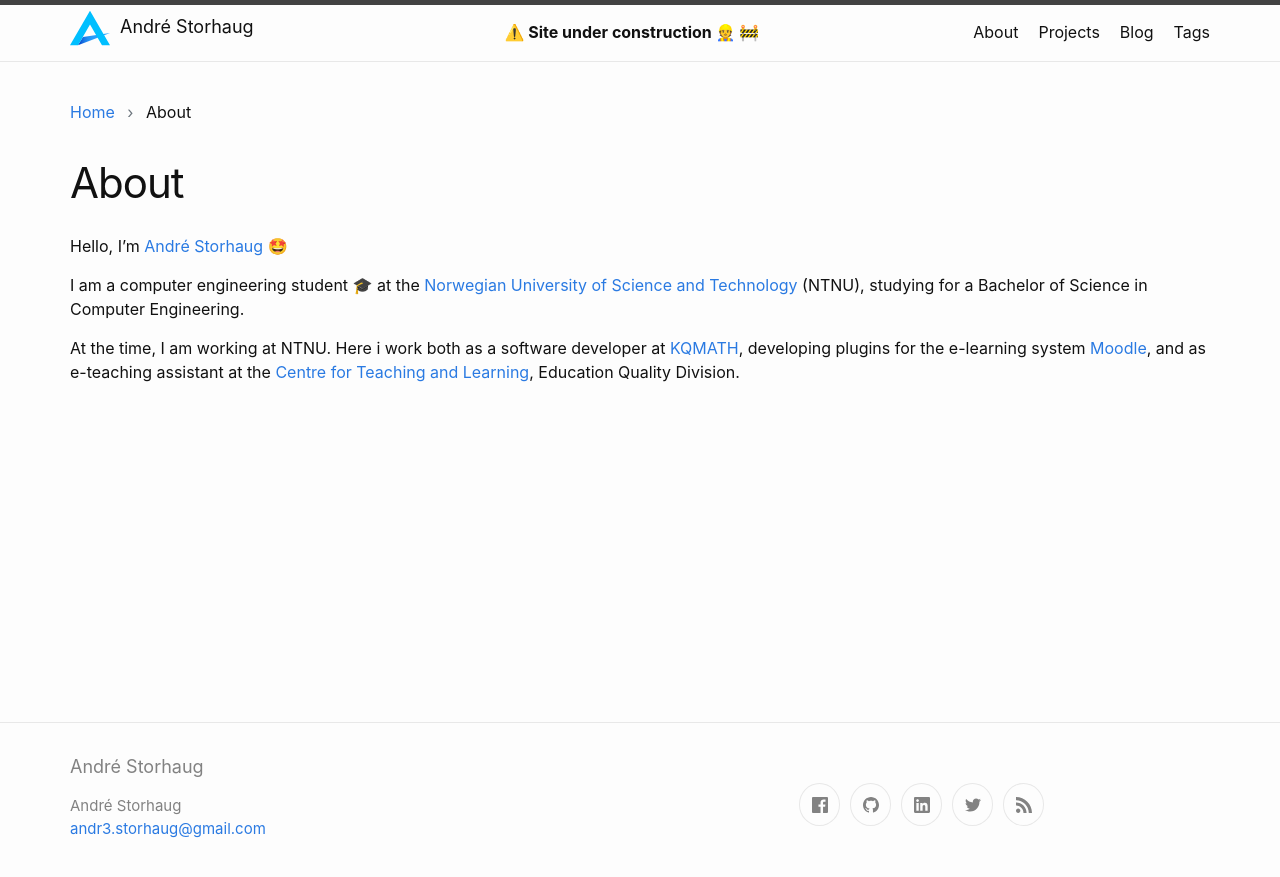
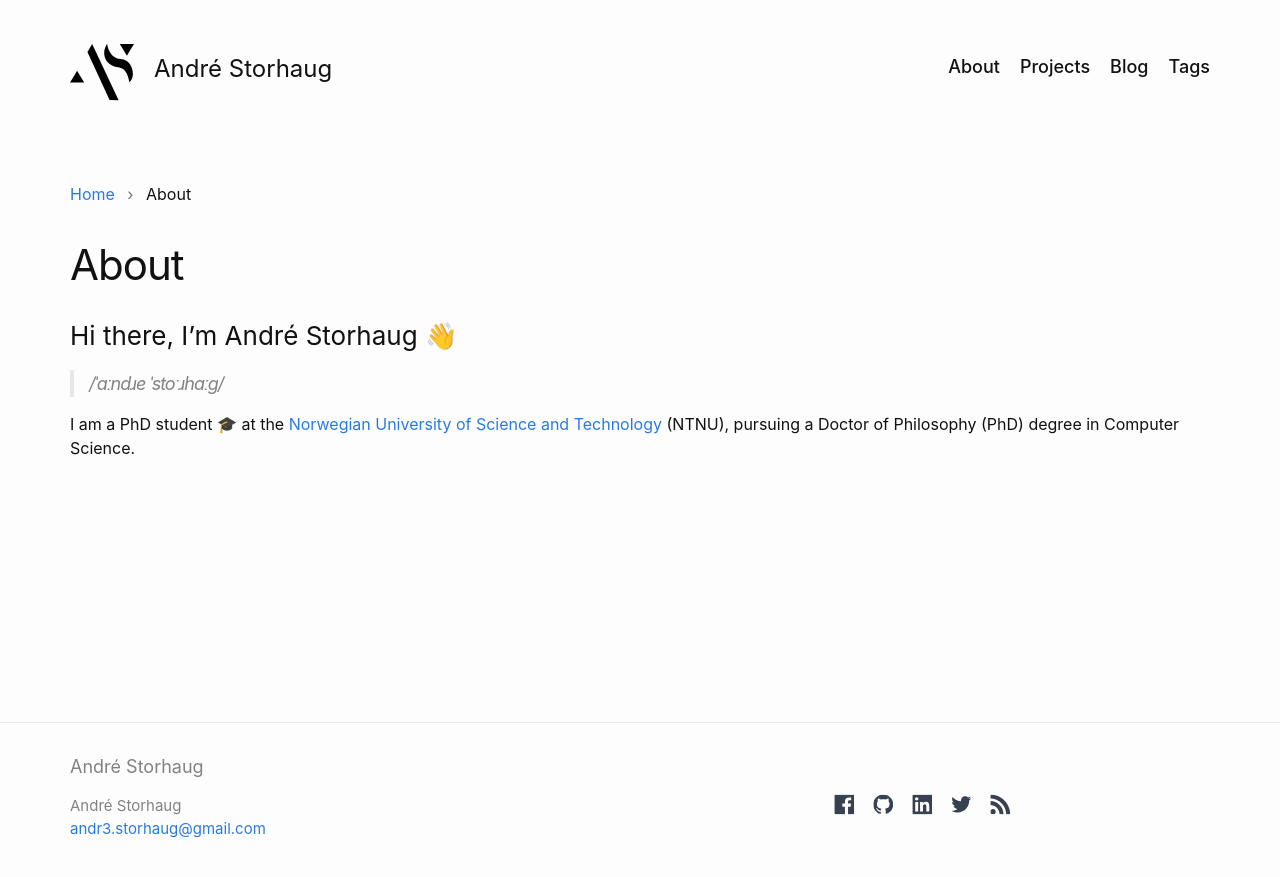
Before and after one commit to andstor/andstor.github.io, a Jekyll site: the page built from about.md, in a window 1280 px wide. Shown: the top 877 px of the page. Built offline with Jekyll 4.4.1, drawn with Linux system fonts in a browser that asks for light colours; nearby versions of some CDN libraries; emoji names are drawn with the system emoji font.

Commit message:
Update infoU

```diff
--- a/Gemfile
+++ b/Gemfile
@@ -33,3 +33,5 @@ end
 
 # Performance-booster for watching directories on Windows
 gem "wdm", "~> 0.1.0", :install_if => Gem.win_platform?
+
+gem "webrick", "~> 1.8"
--- a/_config.yml
+++ b/_config.yml
@@ -1,7 +1,7 @@
 title: André Storhaug
 description: > # this means to ignore newlines until "logo:"
 
-logo : /assets/images/A.svg
+logo : /assets/images/AS.svg
 
 show_excerpts: false # set to true to show excerpts on the homepage
 
@@ -10,7 +10,7 @@ author: André Storhaug
 email: andr3.storhaug@gmail.com
 author_link: https://github.com/andstor
 author_img: https://github.com/andstor.png
-about_author: "I'm a software developer"
+about_author: "I'm a PhD candidate"
 
 
 collections:
--- a/_includes/header.html
+++ b/_includes/header.html
@@ -15,7 +15,7 @@
           width: 30px;
         }
       </style>
-      <span class="construction">:warning: Site under construction :construction_worker: :construction:</span>
+
 
         {%- if titles_size > 0 -%}
         <nav class="site-nav">
--- a/_sass/minima/_layout.scss
+++ b/_sass/minima/_layout.scss
@@ -2,8 +2,8 @@
  * Site header
  */
 .site-header {
-  border-top: 5px solid $grey-color-dark;
-  border-bottom: 1px solid $grey-color-light;
+  padding-top: 2.5rem;
+  padding-bottom: 2.5rem;
   min-height: $spacing-unit * 1.865;
   line-height: $base-line-height * $base-font-size * 2.25;
 
--- a/about.md
+++ b/about.md
@@ -3,8 +3,9 @@ layout: page
 title: About
 permalink: /about/
 ---
-Hello, I'm [André Storhaug](https://github.com/andstor) 🤩
 
-I am a computer engineering student :mortar_board: at the [Norwegian University of Science and Technology](https://www.ntnu.edu) (NTNU), studying for a Bachelor of Science in Computer Engineering.
+### Hi there, I'm André Storhaug 👋
 
-At the time, I am working at NTNU. Here i work both as a software developer at [KQMATH](https://github.com/KQMATH), developing plugins for the e-learning system [Moodle](https://moodle.org/), and as e-teaching assistant at the [Centre for Teaching and Learning](https://www.ntnu.edu/lss/centre-for-teaching-and-learning), Education Quality Division.
+> /ˈɑːndɹe ˈstoˑɹhaːg/
+
+I am a PhD student :mortar_board: at the [Norwegian University of Science and Technology](https://www.ntnu.edu) (NTNU), pursuing a Doctor of Philosophy (PhD) degree in Computer Science.
--- a/assets/css/style.scss
+++ b/assets/css/style.scss
@@ -4,6 +4,12 @@
 
 @import "minima";
 
+$brand-color: rgb(236, 72, 153);
+$base-font-size:   18px;
+
+.grey {
+  color: rgb(55, 65, 81);
+}
 
 @function text-color($color) {
   @if (lightness( $color ) > 40) {
@@ -20,7 +26,6 @@
   -o-transition: $args;
   transition: $args;
 }
-
 body {
   font-family: -apple-system, BlinkMacSystemFont, segoe ui, Roboto, Helvetica, Arial, sans-serif, apple color emoji, segoe ui emoji, segoe ui symbol;
 }
@@ -29,13 +34,14 @@ body.default {
   min-height: 100vh;
 }
 
+
 .social-media-list {
   display: table;
   margin: 0 auto;
 
   li {
     float: left;
-    margin: 0 5px;
+    margin: 0;
 
     &:first-of-type {
       margin-left: 0
@@ -48,25 +54,49 @@ body.default {
     a {
       display: block;
       padding: $spacing-unit / 4;
-      border: 1px solid $grey-color-light;
-      -webkit-border-radius: 50%;
-      -moz-border-radius: 50%;
-      border-radius: 50%;
+      border: hidden;
+      -webkit-border-radius: 0%;
+      -moz-border-radius: 0%;
+      border-radius: 0%;
       @include transition(background-color .5s ease);
+      .svg-icon {
+        transform: scale(1.25);
+      }
     }
 
     &:hover {
-      a {
-        background-color: $brand-color;
-      }
       .svg-icon {
         color: text-color($brand-color);
-        fill: currentColor;
+      }
+      .grey {
+        color: $brand-color;
       }
     }
   }
 }
 
+.profile {
+  padding-left: 0 !important;
+  .social-media-list {
+    li {
+      margin: 0 5px;
+
+      a {
+        .svg-icon {
+          transform: scale(2);
+        }
+      }
+    }
+  }
+}
+.home {
+  display: grid;
+  grid-template-columns: repeat(3,minmax(0,1fr));
+}
+
+.col-span-2 {
+  grid-column: span 2/span 2;
+}
 
 .site-title {
   line-height: 43px;
@@ -81,12 +111,20 @@ body.default {
 }
 
 .site-title img {
-  width: 40px;
-  height: 40px;
+  width: 64px;
+  height: 64px;
 }
 
 .site-title span {
-  margin-left: 10px;
+  margin-left: 20px;
+  font-size: x-large;
+}
+
+.site-nav {
+  .page-link {
+    font-weight: 500;
+    font-size: large;
+  }
 }
 
 .lol {
@@ -237,7 +275,7 @@ a > .tag:hover {
   -webkit-border-radius: 50%;
   -moz-border-radius: 50%;
   border-radius: 50%;
-
+  margin-bottom: 15px;
   border: 1px solid #eeed;
 }
 
```
Also changed, not shown: _layouts/home.html (+20 -4 lines), assets/images/AS.svg, 1 other file.
